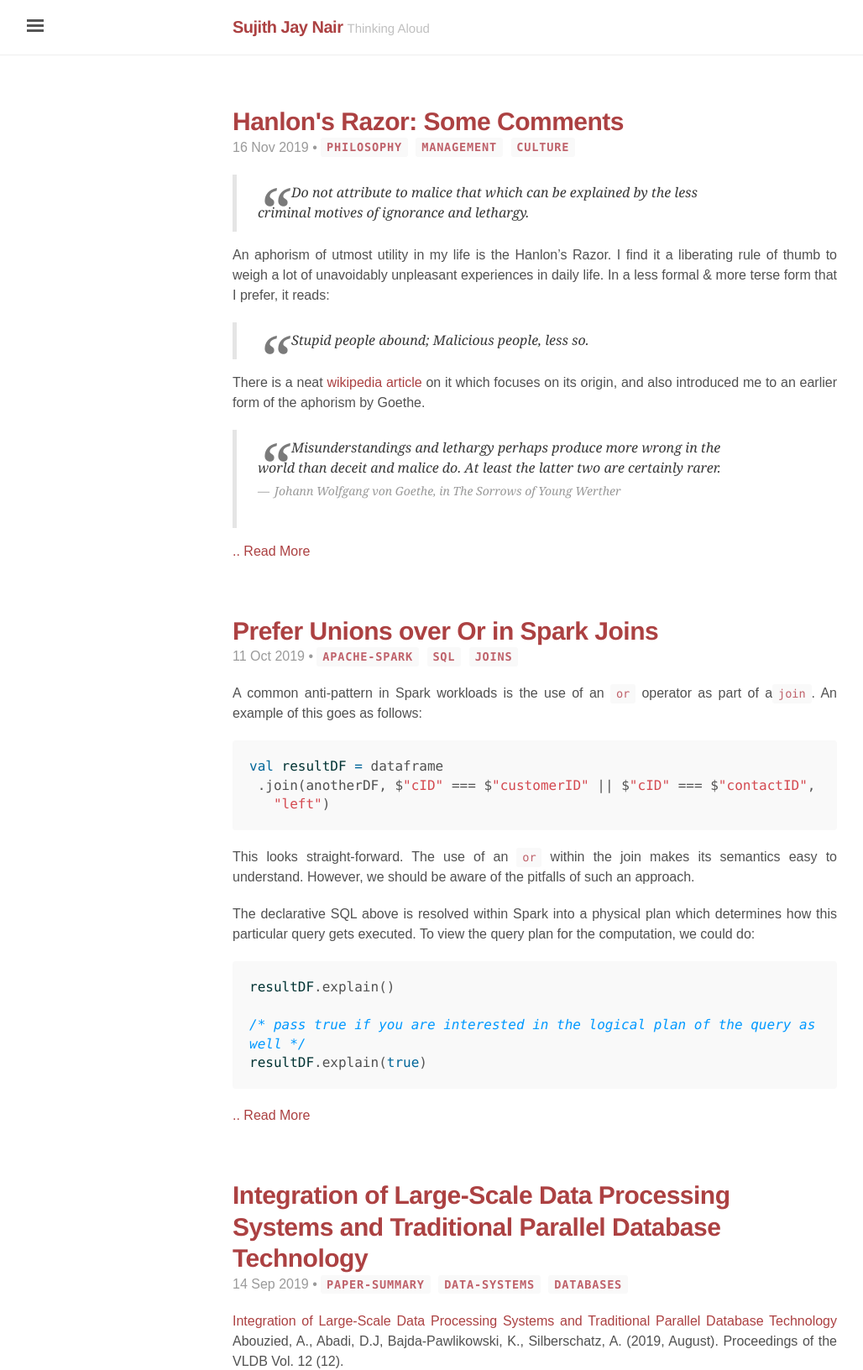
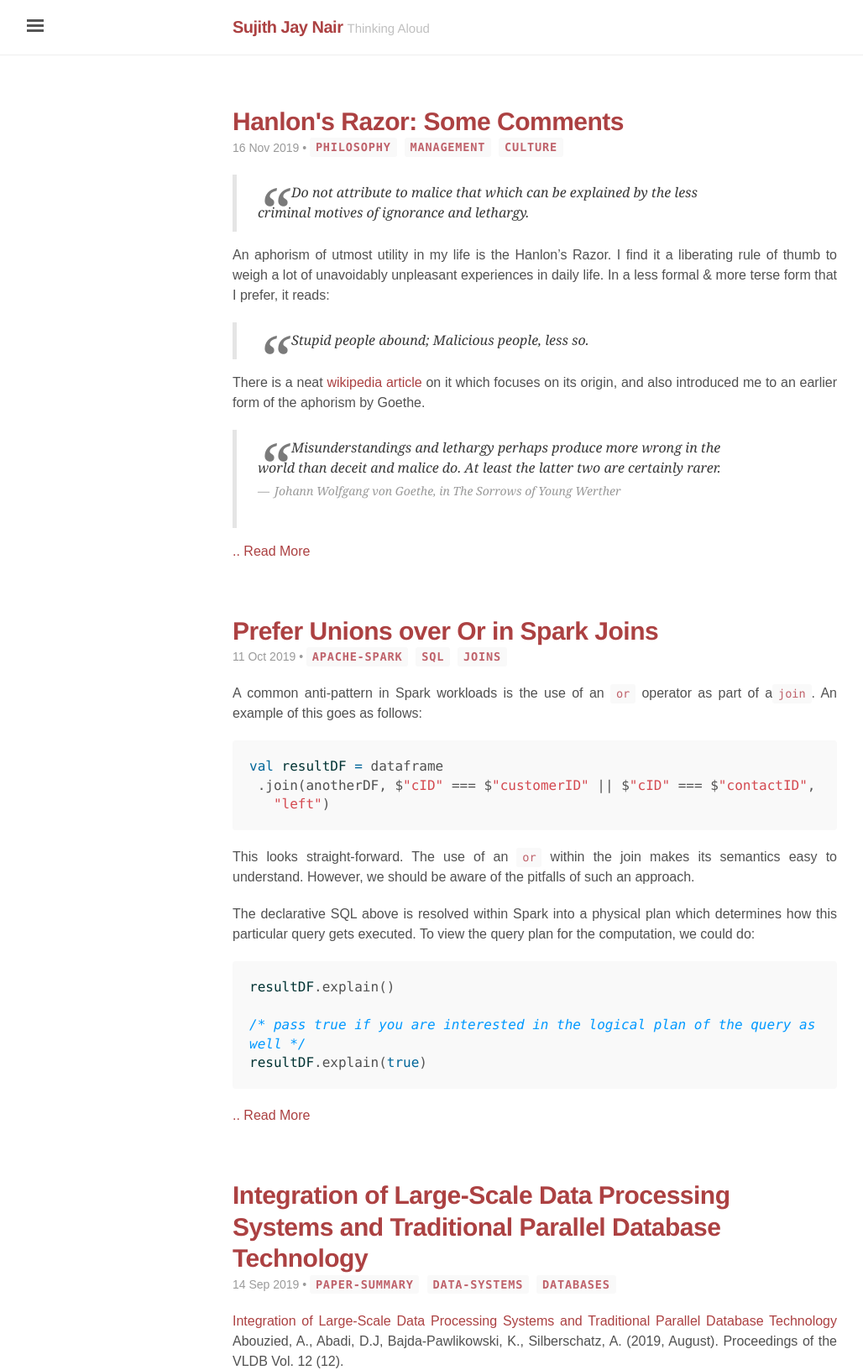
Before and after one commit to sujithjay/sujithjay.github.io, a Jekyll site: the page built from essays/index.html, in a window 1280 px wide. Shown: the top 1632 px of the page at 84% size, without its empty margins (3-1031 px from the left). Built offline with Jekyll 4.4.1, drawn with Linux system fonts in a browser that asks for light colours; nearby versions of some CDN libraries; some web fonts are replaced; the list of posts is cut into pages by our own code.

Commit message:
Update Date Styling

```diff
--- a/_layouts/post.html
+++ b/_layouts/post.html
@@ -4,7 +4,7 @@
 
 <div class="post">
   <h1 class="post-title" style="font-weight: 600; margin-bottom: 20px">{{ page.title }}</h1>
-  <span class="post-date" style="margin-bottom: 40px;font-weight: 500;"> {{ page.date | date_to_string }} {% if page.updatedon %}• <span class="meta-updated" style="font-size: 0.6rem;font-weight: 600;letter-spacing: 0.05em;">UPDATED ON</span> {{ page.updatedon | date_to_string }}{% endif %} • {% include includetags.html %}</span>
+  <span class="post-date"> {{ page.date | date_to_string }} {% if page.updatedon %}• Updated on {{ page.updatedon | date_to_string }}{% endif %} • {% include includetags.html %}</span>
     {{ content }}
   {% include crosspost.html %}
 </div>
--- a/essays/index.html
+++ b/essays/index.html
@@ -11,7 +11,7 @@
             </a>
         </h1>
 
-        <span class="post-date" style="margin-bottom: 20px;font-weight: 500;">{{ post.date | date_to_string }} • {% include includetags-homepage.html %}</span>
+        <span class="post-date">{{ post.date | date_to_string }} • {% include includetags-homepage.html %}</span>
 
         {{ post.content | split:'<!--break-->' | first }}
         {% if post.content contains '<!--break-->' %}
--- a/public/css/poole.css
+++ b/public/css/poole.css
@@ -356,7 +356,7 @@
   margin-top: -.5rem;
   margin-bottom: 1rem;
   color: #9a9a9a;
-  font-size: 0.8rem;
+  font-size: 0.7rem;
 }
 
 /* Related posts */
```
